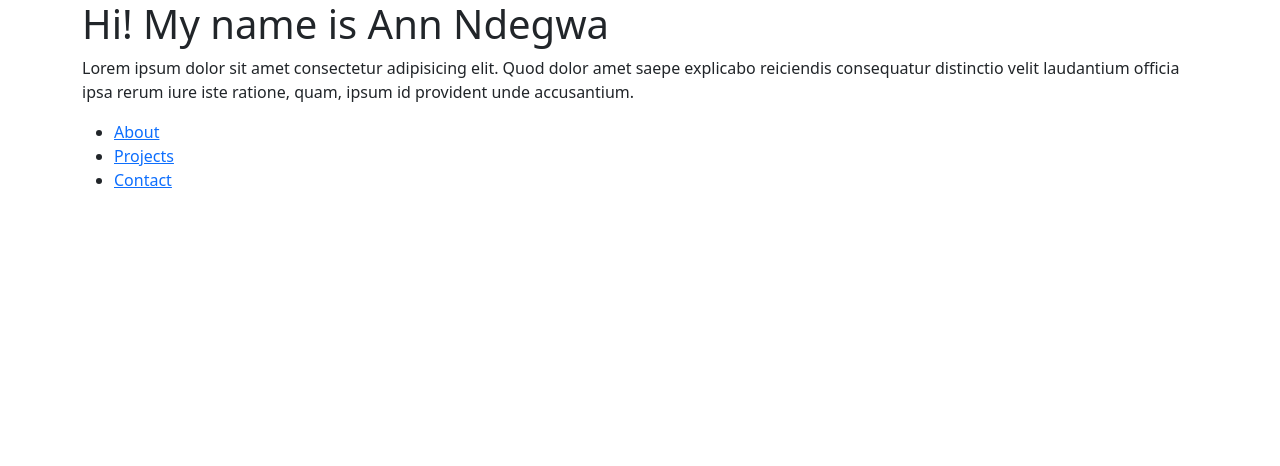
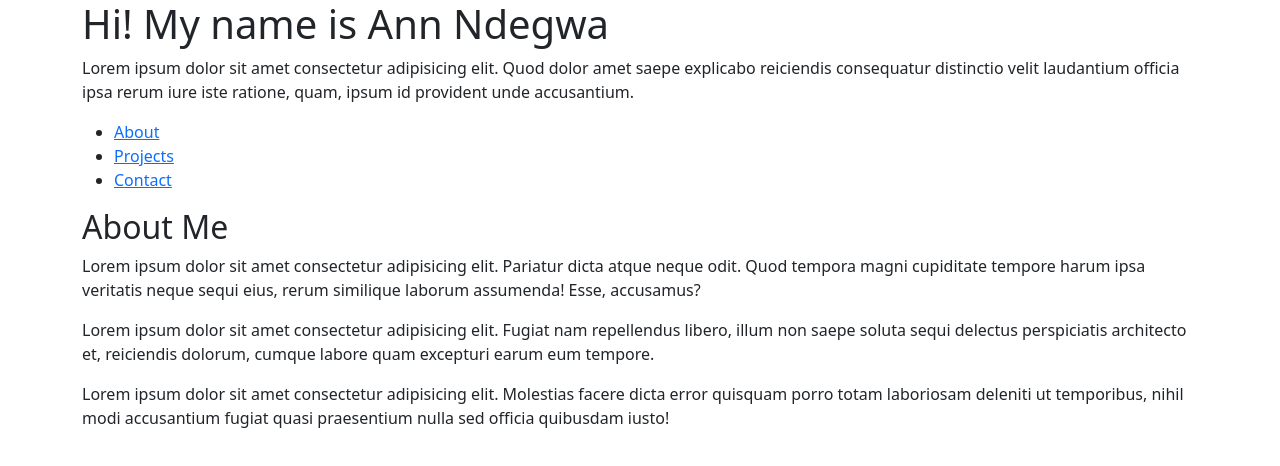
Before and after one commit to WanjuguNdegwa/portfolio, a plain HTML site: page index.html in a window 1280 px wide. Drawn offline with nearby package versions, Linux system fonts and the light colour scheme.

Commit message:
Add about me section with dummy text for now

```diff
--- a/index.html
+++ b/index.html
@@ -20,5 +20,11 @@
             <li><a href="#contact">Contact</a></li>
         </ul>
     </div>
+    <div id="about" class="container">
+        <h2>About Me</h2>
+        <p>Lorem ipsum dolor sit amet consectetur adipisicing elit. Pariatur dicta atque neque odit. Quod tempora magni cupiditate tempore harum ipsa veritatis neque sequi eius, rerum similique laborum assumenda! Esse, accusamus?</p>
+        <p>Lorem ipsum dolor sit amet consectetur adipisicing elit. Fugiat nam repellendus libero, illum non saepe soluta sequi delectus perspiciatis architecto et, reiciendis dolorum, cumque labore quam excepturi earum eum tempore.</p>
+        <p>Lorem ipsum dolor sit amet consectetur adipisicing elit. Molestias facere dicta error quisquam porro totam laboriosam deleniti ut temporibus, nihil modi accusantium fugiat quasi praesentium nulla sed officia quibusdam iusto!</p>
+    </div>
 </body>
 </html>
```
